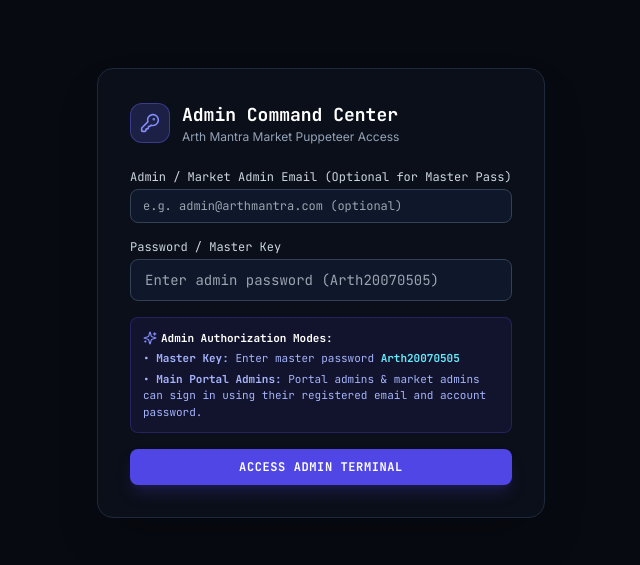
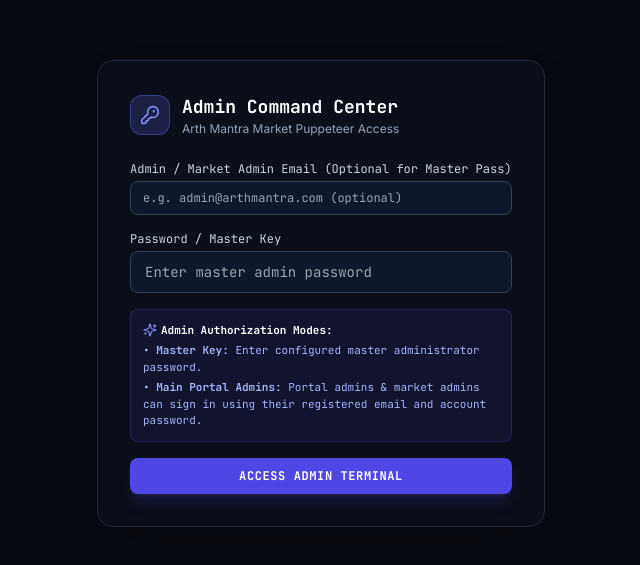
Before and after one commit to SELIXX07/arth-mantra-stock-market, a React (Vite) app: page /admin in a window 1280 px wide. Shown: the part 107-672 px from the top of the page, without its empty margins (319-959 px from the left). Built offline with nearby package versions, Linux system fonts and the light colour scheme.

Commit message:
security: remove personal password references and use environment-configured admin secrets

```diff
--- a/src/pages/AdminDesk.tsx
+++ b/src/pages/AdminDesk.tsx
@@ -483,7 +483,7 @@
               </label>
               <input
                 type="password"
-                placeholder="Enter admin password (Arth20070505)"
+                placeholder="Enter master admin password"
                 value={adminPassword}
                 onChange={(e) => setAdminPassword(e.target.value)}
                 className="w-full bg-slate-900 border border-slate-700 rounded-lg py-2.5 px-3.5 text-white font-mono focus:outline-none focus:border-cyan-500 text-sm"
@@ -496,7 +496,7 @@
                 <Sparkles className="w-3.5 h-3.5 text-indigo-400 shrink-0" />
                 <span>Admin Authorization Modes:</span>
               </p>
-              <p>• <strong>Master Key:</strong> Enter master password <code className="text-cyan-300 font-bold">Arth20070505</code></p>
+              <p>• <strong>Master Key:</strong> Enter configured master administrator password.</p>
               <p>• <strong>Main Portal Admins:</strong> Portal admins & market admins can sign in using their registered email and account password.</p>
             </div>
 
```
Also changed, not shown: 2 other files (tests, documents, lock files or other folders).
